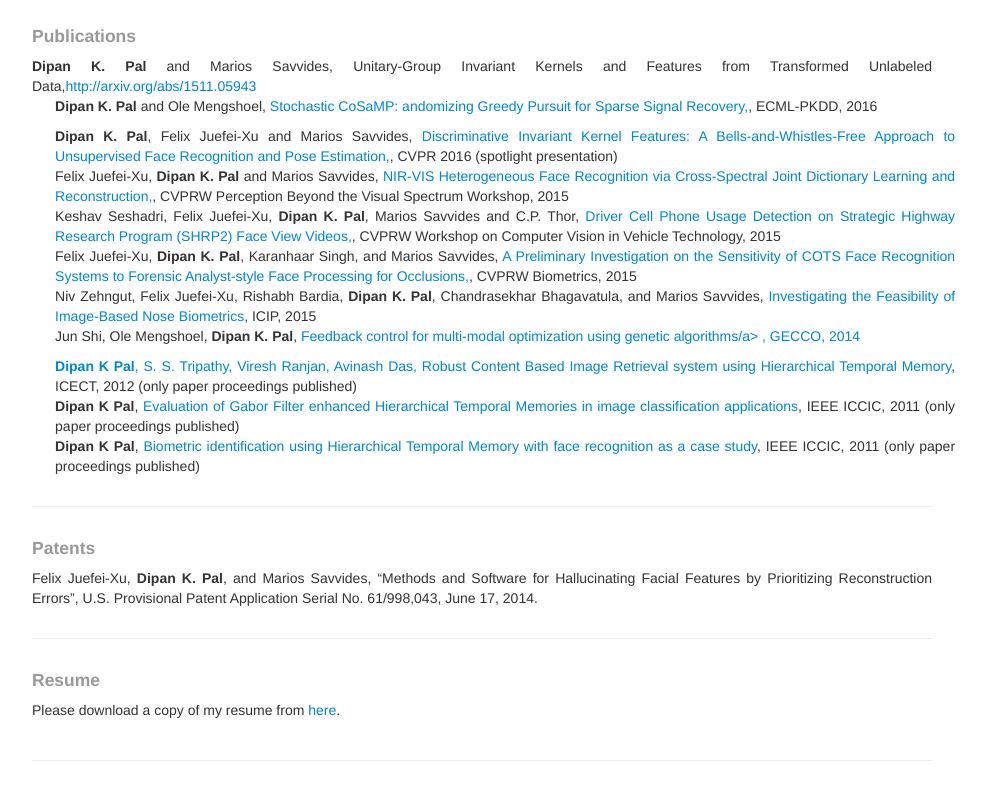
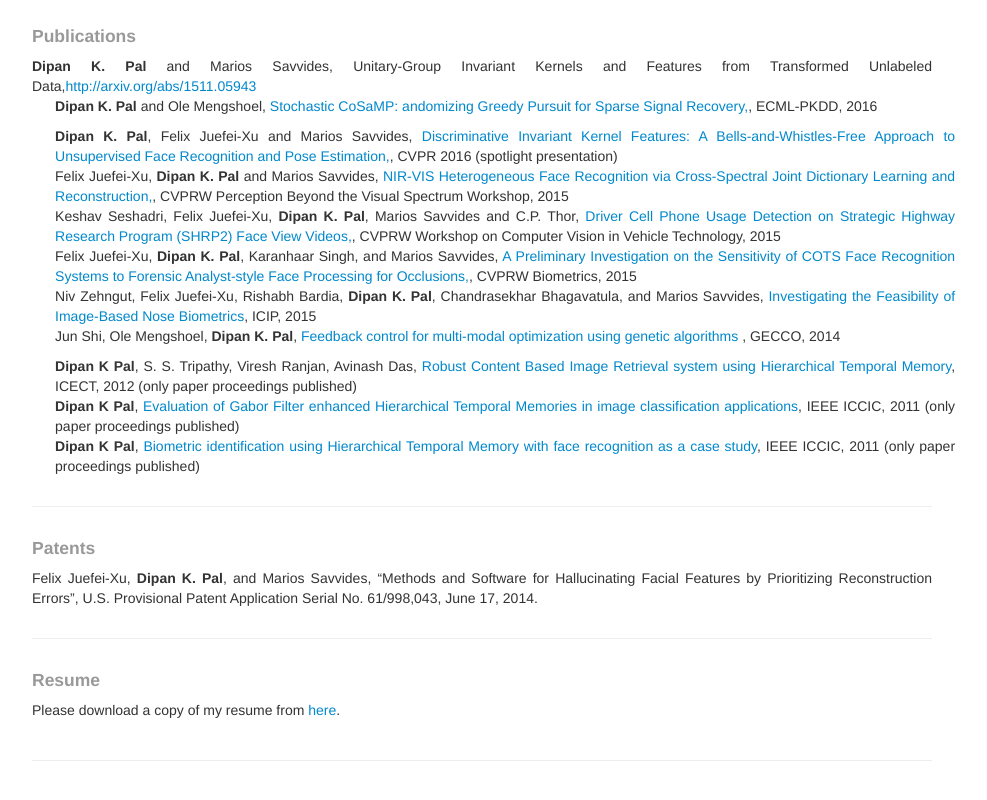
Before and after one commit to dkpal/dkpal.github.io, a plain HTML site: page index.html in a window 1280 px wide. Shown: the part 871-1671 px from the top of the page, without its empty margins (158-1145 px from the left). Drawn offline with Linux system fonts and the light colour scheme.

Commit message:
updated resume with webpage

```diff
--- a/index.html
+++ b/index.html
@@ -186,7 +186,7 @@
         <br>
 
         <div class="span12">
-          Jun Shi, Ole Mengshoel, <b>Dipan K. Pal</b>, <a href="https://works.bepress.com/ole_mengshoel/51/"  target="_blank"> Feedback control for multi-modal optimization using genetic algorithms/a> , GECCO, 2014
+          Jun Shi, Ole Mengshoel, <b>Dipan K. Pal</b>, <a href="https://works.bepress.com/ole_mengshoel/51/"  target="_blank"> Feedback control for multi-modal optimization using genetic algorithms</a> , GECCO, 2014
         </div>
 
 
```
Also changed, not shown: 1 other file.
